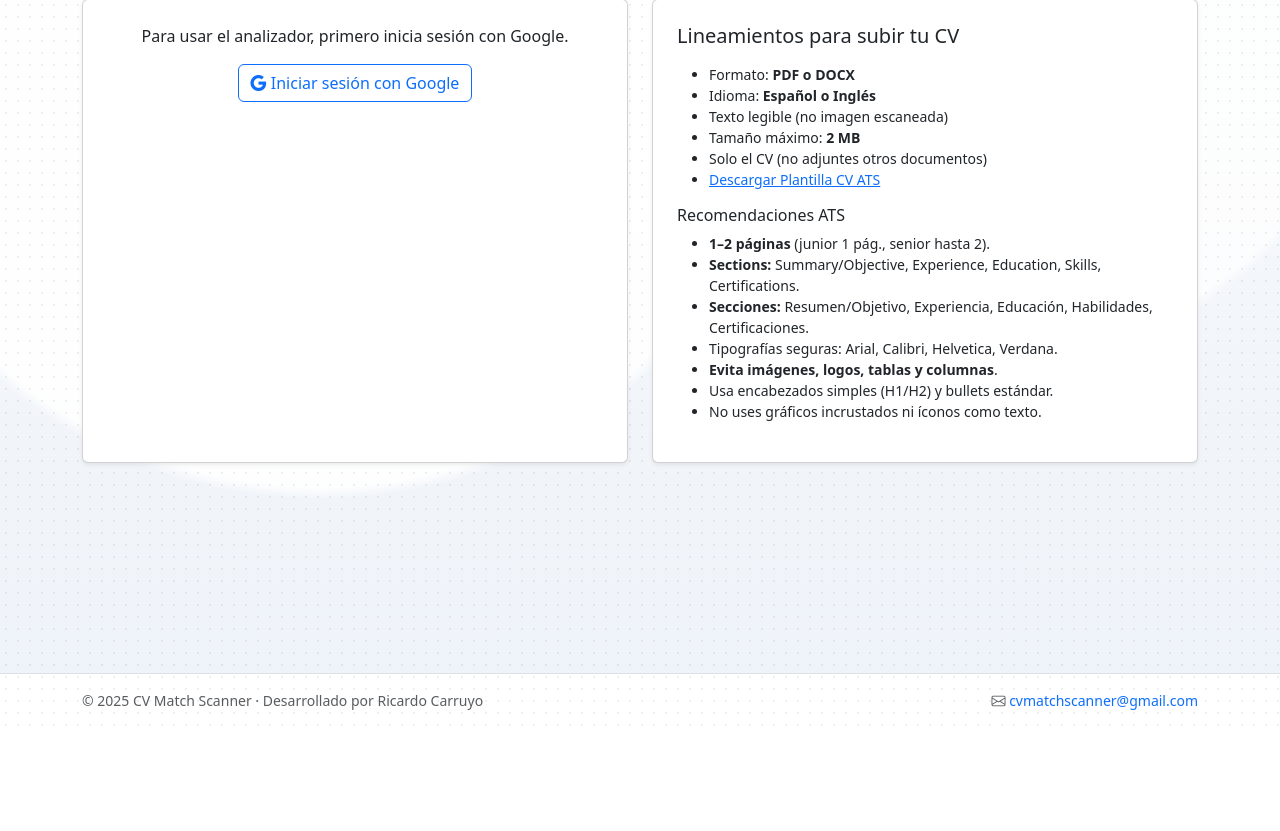
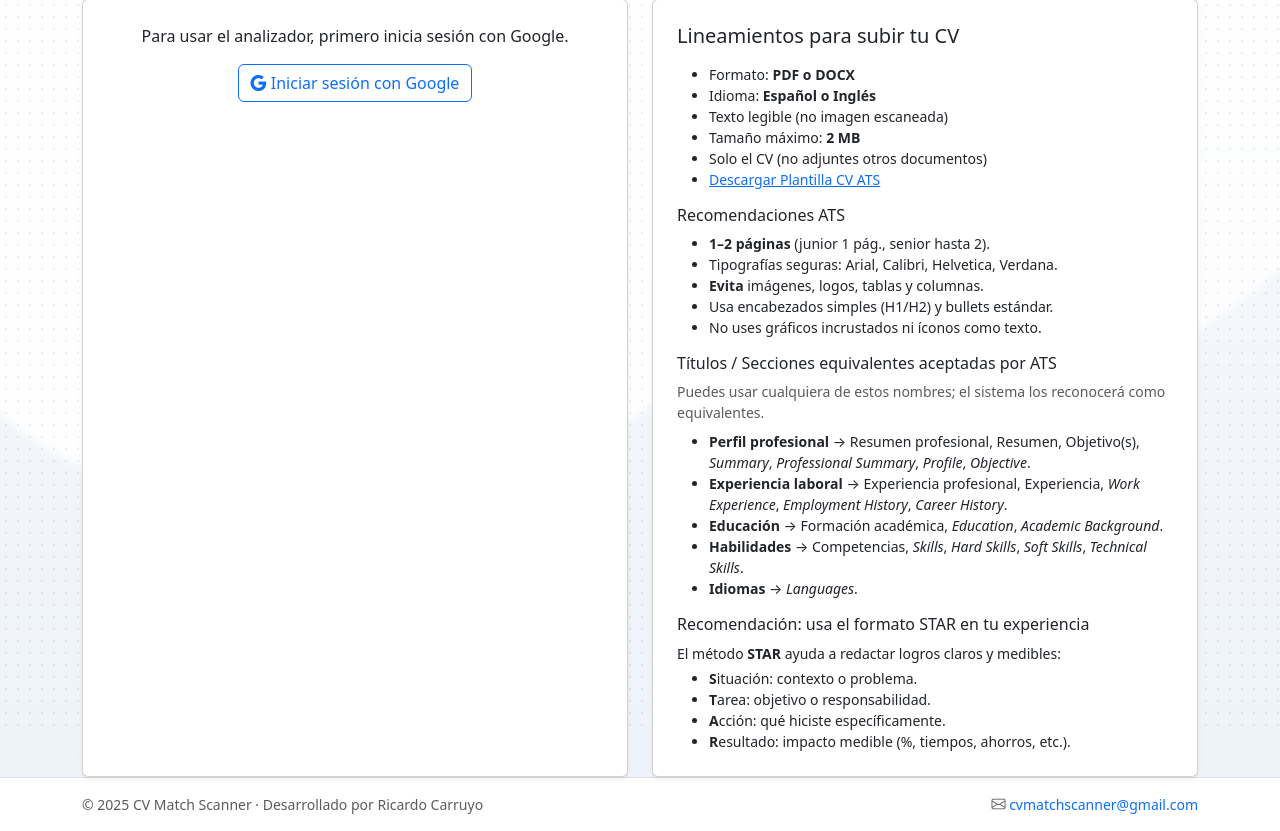
Before and after one commit to ricardocarruyo/cv-scanner, a Flask app: page / in a window 1280 px wide. Shown: the part 73-904 px from the top of the page. Before the commit the page ends 799 px from the top, so only its background shows below. Run offline with Flask 3, Linux system fonts and the light colour scheme.

Commit message:
Comparacion con secciones

```diff
--- a/app/services/ats.py
+++ b/app/services/ats.py
@@ -2,50 +2,73 @@
 import re
 from collections import Counter
 
-RE_SECTIONS = [
-    r"\bsummary\b|\bobjective\b",
-    r"\bexperience\b|\bwork experience\b|\bprofessional experience\b",
-    r"\beducation\b",
-    r"\bskills?\b",
-    r"\bcertifications?\b|\blicenses?\b"
-]
+# Diccionario de secciones y SINÓNIMOS (ES/EN)
+SECTION_SYNONYMS = {
+    "perfil profesional": [
+        r"\bperfil profesional\b", r"\bresumen profesional\b", r"\bresumen\b",
+        r"\bobjetivo\b", r"\bobjetivos\b",
+        r"\bsummary\b", r"\bprofessional summary\b", r"\bprofile\b", r"\bobjective\b"
+    ],
+    "experiencia laboral": [
+        r"\bexperiencia laboral\b", r"\bexperiencia profesional\b",
+        r"\bexperiencia\b",
+        r"\bwork experience\b", r"\bemployment history\b", r"\bcareer history\b"
+    ],
+    "educación": [
+        r"\beducaci[oó]n\b", r"\bformaci[oó]n acad[eé]mica\b",
+        r"\beducation\b", r"\bacademic background\b"
+    ],
+    "habilidades": [
+        r"\bhabilidades\b", r"\bcompetencias\b", r"\bhard skills\b", r"\bsoft skills\b",
+        r"\bskills\b", r"\btechnical skills\b"
+    ],
+    "idiomas": [
+        r"\bidiomas\b", r"\blengu(as|as)\b",
+        r"\blanguages\b"
+    ],
+}
+
 GOOD_FONTS = ("arial", "helvetica", "calibri", "verdana", "roboto")
 
 def estimate_pages_from_words(word_count: int) -> int:
-    # 500-650 palabras por página (aprox)
+    # 500-650 palabras/página aprox
     return max(1, round(word_count / 600))
+
+def _detect_sections(text_lower: str):
+    """Devuelve listas: presentes, faltantes y el conteo."""
+    present = []
+    missing = []
+    for canonical, patterns in SECTION_SYNONYMS.items():
+        hit = any(re.search(p, text_lower, flags=re.IGNORECASE) for p in patterns)
+        (present if hit else missing).append(canonical)
+    return present, missing, len(present)
 
 def evaluate_ats_compliance(
     text: str,
-    lang_code: str,      # 'en'/'es'/...
+    lang_code: str,      # 'es'/'en'/...
     ext: str,            # 'pdf' o 'docx'
-    pdf_meta=None,       # dict opcional: {'pages': int, 'images': int}
-    docx_meta=None       # dict opcional: {'tables': int, 'images': int}
+    pdf_meta=None,       # {'pages': int, 'images': int}
+    docx_meta=None       # {'tables': int, 'images': int}
 ):
-    t = text or ""
+    t = (text or "")
     t_lc = t.lower()
     words = re.findall(r"\b\w+\b", t_lc)
     wcount = len(words)
 
-    # 1) Secciones clave
-    found_sections = 0
-    for pat in RE_SECTIONS:
-        if re.search(pat, t_lc):
-            found_sections += 1
+    # 1) Secciones clave (con sinónimos)
+    sections_present, sections_missing, found_sections = _detect_sections(t_lc)
 
-    # 2) Idioma
-    lang_ok = (lang_code == "en")
+    # 2) Idioma: ahora ES o EN son válidos
+    lang_ok = (lang_code in ("es", "en"))
 
-    # 3) Largo/páginas
-    pages = None
+    # 3) Páginas
     if pdf_meta and isinstance(pdf_meta.get("pages"), int):
         pages = pdf_meta["pages"]
     else:
         pages = estimate_pages_from_words(wcount)
-
     pages_ok = pages <= 2
 
-    # 4) Imágenes/tablas
+    # 4) Imágenes / tablas
     images = 0
     tables = 0
     if pdf_meta:
@@ -53,36 +76,36 @@ def evaluate_ats_compliance(
     if docx_meta:
         images += int(docx_meta.get("images", 0))
         tables += int(docx_meta.get("tables", 0))
-
     no_images = (images == 0)
     no_tables = (tables == 0)
 
-    # 5) “Fuentes” (muy aproximado, usando palabras frecuentes; no podemos leer fuentes reales sin inspección del binario)
+    # 5) Bonus por mencionar fuentes “seguras” (heurística débil)
     common = [w for w in words if w.isalpha()]
-    top = [w for w, _ in Counter(common).most_common(200)]
-    # no lo usamos para puntuar duro, solo como +5 si detectamos palabras de familias "seguras" en texto (heurística débil)
+    _ = [w for w, _c in Counter(common).most_common(200)]
     fonts_bonus = 5 if any(f in t_lc for f in GOOD_FONTS) else 0
 
-    # Scoring (base 100)
+    # Scoring
     score = 0
-    # Secciones: 5 secciones => hasta 45 pts (9 c/u)
+    # Secciones: hasta 45 pts (9 c/u, 5 secciones)
     score += min(found_sections, 5) * 9
-    # Idioma inglés: 20 pts
+    # Idioma ES/EN: 20 pts
     score += 20 if lang_ok else 0
-    # Páginas: <=2 15 pts; 3 páginas 7 pts; más 0
+    # Páginas: <=2 15 pts; 3 páginas 7 pts
     if pages_ok:
         score += 15
     elif pages == 3:
         score += 7
-    # Imágenes/tablas: sin imágenes +10, sin tablas +10
+    # Imágenes/Tablas (evitarlas): 10 + 10
     score += 10 if no_images else 0
     score += 10 if no_tables else 0
-    # Bonus menor por “fuentes seguras”
+    # Bonus menor
     score += fonts_bonus
 
     score = max(0, min(100, score))
 
     details = {
+        "sections_present": sections_present,
+        "sections_missing": sections_missing,
         "sections_found": found_sections,
         "lang_ok": lang_ok,
         "pages": pages,
--- a/app/templates/index.html
+++ b/app/templates/index.html
@@ -135,15 +135,45 @@
               </a>
             </li>
           </ul>
+
           <h6 class="mt-3">Recomendaciones ATS</h6>
           <ul class="small">
             <li><strong>1–2 páginas</strong> (junior 1 pág., senior hasta 2).</li>
-            <li><strong>Sections:</strong> Summary/Objective, Experience, Education, Skills, Certifications.</li>
-            <li><strong>Secciones:</strong> Resumen/Objetivo, Experiencia, Educación, Habilidades, Certificaciones.</li>
             <li>Tipografías seguras: Arial, Calibri, Helvetica, Verdana.</li>
-            <li><strong>Evita imágenes, logos, tablas y columnas</strong>.</li>
+            <li><strong>Evita</strong> imágenes, logos, tablas y columnas.</li>
             <li>Usa encabezados simples (H1/H2) y bullets estándar.</li>
             <li>No uses gráficos incrustados ni íconos como texto.</li>
+          </ul>
+
+          <h6 class="mt-3">Títulos / Secciones equivalentes aceptadas por ATS</h6>
+          <p class="small text-muted mb-2">Puedes usar cualquiera de estos nombres; el sistema los reconocerá como equivalentes.</p>
+          <ul class="small mb-3">
+            <li>
+              <strong>Perfil profesional</strong> → Resumen profesional, Resumen, Objetivo(s), <em>Summary</em>, <em>Professional Summary</em>, <em>Profile</em>, <em>Objective</em>.
+            </li>
+            <li>
+              <strong>Experiencia laboral</strong> → Experiencia profesional, Experiencia, <em>Work Experience</em>, <em>Employment History</em>, <em>Career History</em>.
+            </li>
+            <li>
+              <strong>Educación</strong> → Formación académica, <em>Education</em>, <em>Academic Background</em>.
+            </li>
+            <li>
+              <strong>Habilidades</strong> → Competencias, <em>Skills</em>, <em>Hard Skills</em>, <em>Soft Skills</em>, <em>Technical Skills</em>.
+            </li>
+            <li>
+              <strong>Idiomas</strong> → <em>Languages</em>.
+            </li>
+          </ul>
+
+          <h6 class="mt-3">Recomendación: usa el formato STAR en tu experiencia</h6>
+          <p class="small mb-1">
+            El método <strong>STAR</strong> ayuda a redactar logros claros y medibles:
+          </p>
+          <ul class="small mb-0">
+            <li><strong>S</strong>ituación: contexto o problema.</li>
+            <li><strong>T</strong>area: objetivo o responsabilidad.</li>
+            <li><strong>A</strong>cción: qué hiciste específicamente.</li>
+            <li><strong>R</strong>esultado: impacto medible (%, tiempos, ahorros, etc.).</li>
           </ul>
         </div>
       {% endif %}
@@ -168,15 +198,69 @@
     </div>
     <div>{{ feedback|safe }}</div>
     <hr class="my-4">
-    <h5 class="mb-2">Lineamientos ATS recomendados</h5>
-    <ul class="small mb-0">
-      <li>Formato PDF/DOCX, español o inglés, texto no escaneado, máx. {{ max_mb }} MB.</li>
-      <li>Include: Summary, Experience, Education, Skills, Certifications.</li>
-      <li>Incluye: Resumen, Experiencia, Educación, Habilidades, Certificaciones.</li>
-      <li>Evita imágenes, tablas, columnas y elementos decorativos.</li>
-      <li>Extensión ideal: 1–2 páginas.</li>
-      <li>Usa fuentes estándar (Arial, Calibri, Helvetica, Verdana).</li>
-    </ul>
+    <h5 class="mb-2">Estructura ATS detectada</h5>
+    <div class="row">
+      <div class="col-md-6">
+        <div class="fw-semibold">Secciones presentes ({{ ats_details.sections_found if ats_details else 0 }}/5)</div>
+        <ul class="small mb-3">
+          {% if ats_details and ats_details.sections_present %}
+            {% for s in ats_details.sections_present %}
+              <li>{{ s|title }}</li>
+            {% endfor %}
+          {% else %}
+            <li class="text-muted">No detectadas.</li>
+          {% endif %}
+        </ul>
+      </div>
+      <div class="col-md-6">
+        <div class="fw-semibold">Secciones faltantes</div>
+        <ul class="small mb-0">
+          {% if ats_details and ats_details.sections_missing %}
+            {% for s in ats_details.sections_missing %}
+              <li>{{ s|title }}</li>
+            {% endfor %}
+          {% else %}
+            <li class="text-muted">Ninguna.</li>
+          {% endif %}
+        </ul>
+      </div>
+    </div>
+
+    <hr class="my-4">
+      <h5 class="mb-2">Lineamientos y equivalencias ATS</h5>
+      <ul class="small mb-2">
+        <li>Formato: <strong>PDF o DOCX</strong>. Idioma: <strong>Español o Inglés</strong>. Texto legible (no escaneado). Máx. {{ max_mb }} MB.</li>
+        <li>Evita imágenes, tablas y columnas; usa encabezados simples y bullets estándar.</li>
+        <li>Tipografías seguras: Arial, Calibri, Helvetica, Verdana.</li>
+        <li>
+          <a class="link-primary" href="{{ url_for('static', filename='docs/Plantilla_CV_ATS_STAR.docx') }}" download>
+            Descargar Plantilla CV ATS
+          </a>
+        </li>
+      </ul>
+
+      <div class="row">
+        <div class="col-md-6">
+          <div class="fw-semibold small">Secciones equivalentes aceptadas</div>
+          <ul class="small mb-3">
+            <li><strong>Perfil profesional</strong> → Resumen profesional, Resumen, Objetivo(s), <em>Summary</em>, <em>Professional Summary</em>, <em>Profile</em>, <em>Objective</em>.</li>
+            <li><strong>Experiencia laboral</strong> → Experiencia profesional, Experiencia, <em>Work Experience</em>, <em>Employment History</em>, <em>Career History</em>.</li>
+            <li><strong>Educación</strong> → Formación académica, <em>Education</em>, <em>Academic Background</em>.</li>
+            <li><strong>Habilidades</strong> → Competencias, <em>Skills</em>, <em>Hard/Soft/Technical Skills</em>.</li>
+            <li><strong>Idiomas</strong> → <em>Languages</em>.</li>
+          </ul>
+        </div>
+        <div class="col-md-6">
+          <div class="fw-semibold small">Formato STAR para tu experiencia</div>
+          <p class="small mb-1">Redacta cada logro con STAR para mejorar la lectura por ATS y por reclutadores:</p>
+          <ul class="small mb-0">
+            <li><strong>S</strong>ituación: contexto o problema.</li>
+            <li><strong>T</strong>area: objetivo o responsabilidad.</li>
+            <li><strong>A</strong>cción: qué hiciste específicamente (verbos de acción, métricas, herramientas).</li>
+            <li><strong>R</strong>esultado: impacto cuantificable (% mejora, tiempos, costos, calidad).</li>
+          </ul>
+        </div>
+      </div>
   </div>
 {% endif %}
 
```
